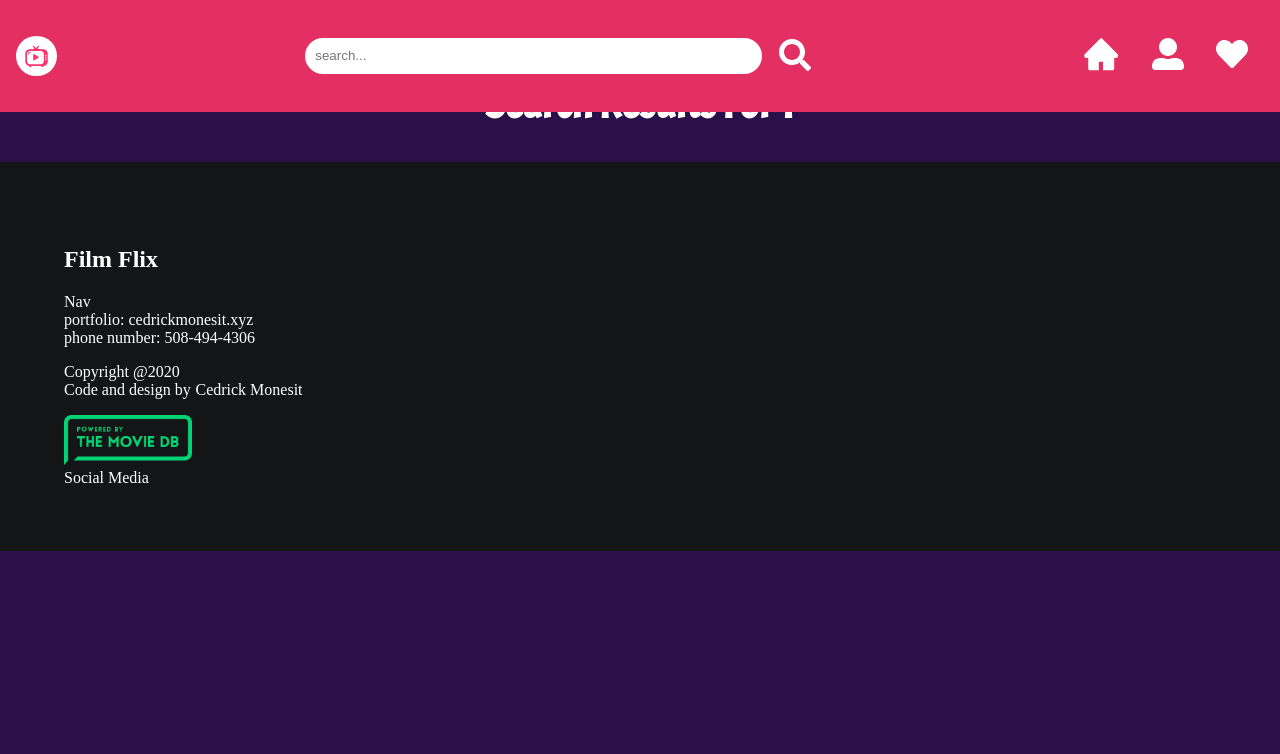
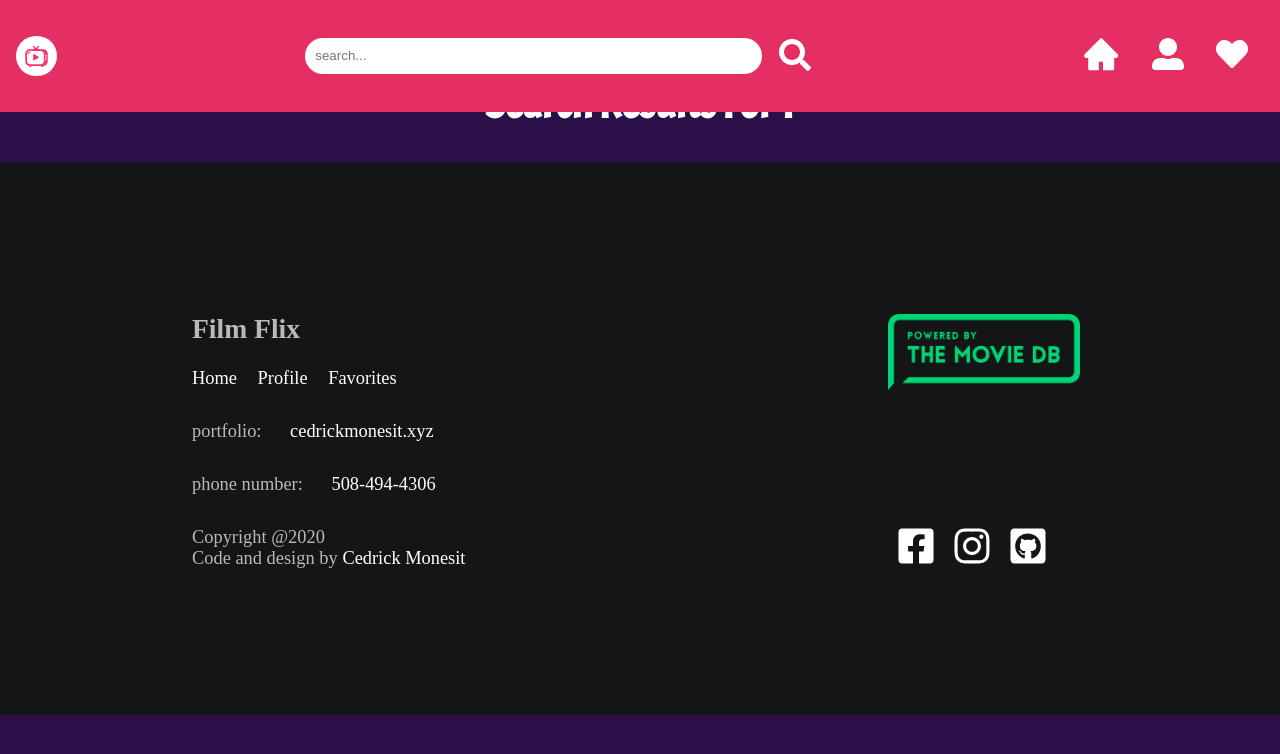
Before and after one commit to cedrickmonesit/movie-app, a React app: page /list/search/movies/1 in a window 1280 px wide. Built offline with nearby package versions, Linux system fonts and the light colour scheme; no server answers; a web font is replaced by a local one.

Commit message:
Added Footer
Added a footer with contact information and TMDB logo

```diff
--- a/src/components/footer/Footer.js
+++ b/src/components/footer/Footer.js
@@ -1,4 +1,6 @@
 import React from "react";
+import { Link } from "react-router-dom";
+import { FaFacebookSquare, FaInstagram, FaGithubSquare } from "react-icons/fa";
 
 import "./footer.scss";
 import TMDB from "../../images/TMDB.png";
@@ -9,10 +11,18 @@ const Footer = () => {
       <section className="main-footer-top">
         <header className="main-footer-top-header">
           <h2>Film Flix</h2>
-          <nav>Nav</nav>
+          <nav className="main-footer-nav">
+            <Link to="/">Home </Link>
+            <Link to="/">Profile </Link>
+            <Link to="/">Favorites </Link>
+          </nav>
         </header>
-        <div className="main-footer-item">portfolio: cedrickmonesit.xyz</div>
-        <div className="main-footer-item">phone number: 508-494-4306</div>
+        <p className="main-footer-item">
+          portfolio: <a href="/">cedrickmonesit.xyz</a>
+        </p>
+        <p className="main-footer-item">
+          phone number: <a href="tel: 508-494-4306">508-494-4306</a>
+        </p>
         <p className="main-footer-top-copyright">
           Copyright @2020 <br />
           Code and design by
@@ -27,7 +37,7 @@ const Footer = () => {
         </p>
       </section>
       <section className="main-footer-bottom">
-        <div>
+        <div className="main-footer-bottom-logo">
           <a
             href="https://www.themoviedb.org/"
             alt="TMDB anchor tag"
@@ -37,7 +47,29 @@ const Footer = () => {
             <img className="main-footer-tmdb-logo" src={TMDB} alt="TMDB Logo" />
           </a>
         </div>
-        <div>Social Media</div>
+        <div className="main-footer-bottom-social-icons">
+          <a
+            href="https://www.facebook.com/princejohn.monesit"
+            rel="noopener noreferrer"
+            target="_blank"
+          >
+            <FaFacebookSquare className="main-footer-social-icon" />
+          </a>
+          <a
+            href="https://www.instagram.com/cedrickmonesit/"
+            rel="noopener noreferrer"
+            target="_blank"
+          >
+            <FaInstagram className="main-footer-social-icon" />
+          </a>
+          <a
+            href="https://github.com/cedrickmonesit"
+            rel="noopener noreferrer"
+            target="_blank"
+          >
+            <FaGithubSquare className="main-footer-social-icon" />
+          </a>
+        </div>
       </section>
     </div>
   );
--- a/src/components/footer/footer.scss
+++ b/src/components/footer/footer.scss
@@ -1,13 +1,35 @@
 .main-footer {
+  display: flex;
+  flex-direction: column;
   background: #131517;
-  padding: 4rem;
+  color: rgba(255, 255, 255, 0.7);
+  padding: 2rem;
+  padding-bottom: 0.2rem;
+  font-family: "Baloo Chettan 2", cursive;
+  font-size: 1.15rem;
+
+  a {
+    text-decoration: none;
+    color: white;
+  }
+}
+
+.main-footer-nav a {
+  text-decoration: none;
   color: white;
-  font-family: "Baloo Chettan 2", cursive;
+  margin-right: 1rem;
+}
+
+.main-footer-item {
+  margin: 2rem 0;
+
+  a {
+    margin-left: 1.5rem;
+  }
 }
 
 .main-footer-copyright-name {
   text-decoration: none;
-  color: white;
   display: inline-block;
   margin-left: 0.3rem;
 }
@@ -15,3 +37,56 @@
 .main-footer-tmdb-logo {
   width: 8rem;
 }
+
+.main-footer-bottom {
+  display: flex;
+  justify-content: space-between;
+  margin: 1rem 0;
+
+  .main-footer-bottom-logo {
+    padding: 0.5rem;
+    a {
+      display: inline-block;
+    }
+  }
+
+  .main-footer-bottom-social-icons {
+    display: flex;
+    align-items: center;
+    .main-footer-social-icon {
+      font-size: 2rem;
+      margin-left: 1rem;
+      transition: all 0.3s ease-in-out;
+      &:hover {
+        color: rgba(255, 255, 255, 0.7);
+      }
+    }
+    a {
+      display: inline-block;
+    }
+  }
+}
+
+@media (min-width: 700px) {
+  .main-footer {
+    padding: 10% 15%;
+    font-size: 1.5;
+    flex-direction: row;
+    justify-content: space-between;
+
+    .main-footer-bottom {
+      flex-direction: column;
+
+      .main-footer-bottom-logo {
+        img {
+          width: 12rem;
+        }
+      }
+      .main-footer-bottom-social-icons {
+        .main-footer-social-icon {
+          font-size: 2.5rem;
+        }
+      }
+    }
+  }
+}
```
